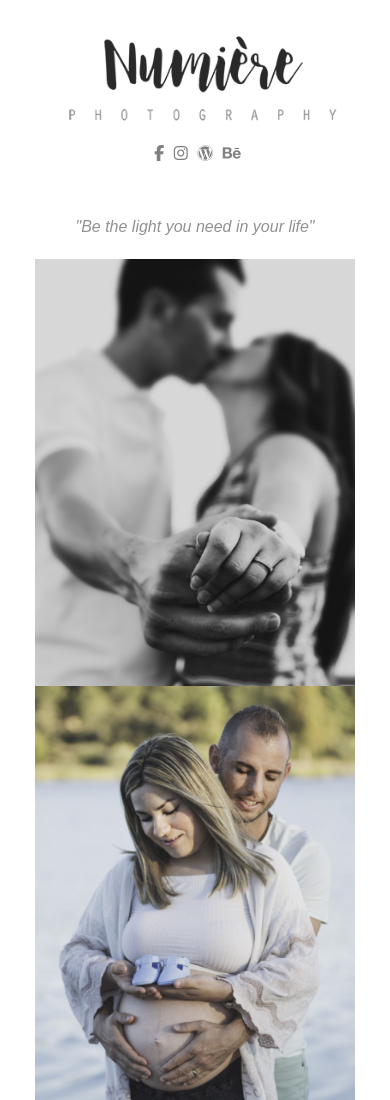
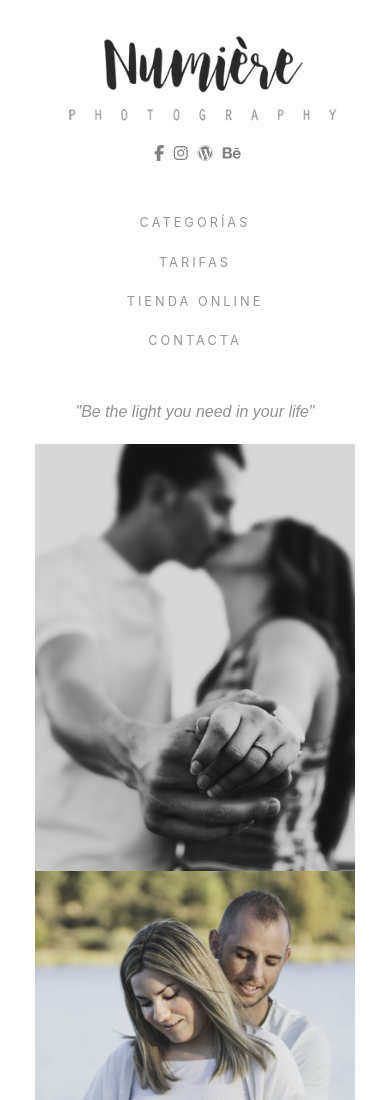
Before and after one commit to priverop/numiere, a plain HTML site: page index.html in a window 390 px wide. Shown: the top 1100 px of the page. Drawn offline with nearby package versions, Linux system fonts and the light colour scheme.

Commit message:
Menu, categories and new font Orator

```diff
--- a/css/main.css
+++ b/css/main.css
@@ -1,3 +1,7 @@
+@font-face{
+  font-family: orator;
+  src: url(fonts/oratorStd.otf);
+}
 
 
 /* ==========================================================================
@@ -25,6 +29,37 @@
 }
 .sidebar .redes a:hover{
   color: #7D0A0A;
+}
+
+/* Menu */
+.sidebar .categorias, .sidebar .menu, .sidebar .categorias .dropdown-menu{
+  text-transform: uppercase;
+  color: rgb(150, 150, 150);
+  letter-spacing: 3px;
+  font-size: .8em;
+}
+.sidebar .categorias .dropdown-toggle{
+  cursor: pointer;
+  padding: 5px;
+}
+.sidebar .categorias .dropdown-toggle:hover{
+  text-decoration: underline;
+}
+.sidebar .categorias .dropdown-toggle::after{
+  content: "";
+  display: none;
+}
+.sidebar .categorias .dropdown-menu{
+  border: 0px;
+  left: -10px !important;
+}
+.sidebar .menu{
+  margin-top: 20px;
+}
+.sidebar .menu a{
+  display: block;
+  color: inherit;
+  margin-bottom: 20px;
 }
 
 /* Descripción */
--- a/index.html
+++ b/index.html
@@ -11,7 +11,7 @@
   <meta name="viewport" content="width=device-width, initial-scale=1">
   <link rel="apple-touch-icon" href="apple-touch-icon.png">
 
-  <link href="https://maxcdn.bootstrapcdn.com/bootstrap/4.0.0/css/bootstrap.min.css" rel="stylesheet" integrity="sha384-Gn5384xqQ1aoWXA+058RXPxPg6fy4IWvTNh0E263XmFcJlSAwiGgFAW/dAiS6JXm" crossorigin="anonymous">
+  <link rel="stylesheet" href="https://stackpath.bootstrapcdn.com/bootstrap/4.1.2/css/bootstrap.min.css" integrity="sha384-Smlep5jCw/wG7hdkwQ/Z5nLIefveQRIY9nfy6xoR1uRYBtpZgI6339F5dgvm/e9B" crossorigin="anonymous">
   <script src="https://use.fontawesome.com/3ff7e3c7b5.js"></script>
   <link rel="stylesheet" href="css/main.css">
 
@@ -27,14 +27,32 @@
   <div class="row no-gutters">
     <nav class="col-xs-12 col-md-3 text-center sidebar">
         <div class="logo"><img src="img/logo.png" alt="Numière logo"></div>
-        <!-- <ul class="menu">
-          <li></li>
-        </ul> -->
+
         <div class="redes">
           <a target="_blank" href="https://www.facebook.com/numierefotografia/"><i class="fa fa-facebook" aria-hidden="true"></i></a>
           <a target="_blank" href="https://www.instagram.com/numiere.photo/"><i class="fa fa-instagram" aria-hidden="true"></i></a>
           <a target="_blank" href="https://numierephoto.wordpress.com/"><i class="fa fa-wordpress" aria-hidden="true"></i></a>
           <a target="_blank" href="https://www.behance.net/nuriajaran88f0"><i class="fa fa-behance" aria-hidden="true"></i></a>
+        </div>
+
+        <div class="categorias mt-5">
+          <a class="dropdown-toggle" id="dropdownMenuButton" data-toggle="dropdown" aria-haspopup="true" aria-expanded="false">
+            Categorías
+          </a>
+          <div class="dropdown-menu" aria-labelledby="dropdownMenuButton">
+            <a class="dropdown-item" href="#">Bodas</a>
+            <a class="dropdown-item" href="#">Bautizos</a>
+            <a class="dropdown-item" href="#">Comuniones</a>
+            <a class="dropdown-item" href="#">Parejas</a>
+            <a class="dropdown-item" href="#">Eventos</a>
+            <a class="dropdown-item" href="#">Autor</a>
+          </div>
+        </div>
+
+        <div class="menu">
+          <a href="">Tarifas</a>
+          <a href="">Tienda Online</a>
+          <a href="">Contacta</a>
         </div>
 
         <div class="description">
@@ -133,12 +151,9 @@
   </div>
 </div>
 
-  <script
-  src="https://code.jquery.com/jquery-3.3.1.min.js"
-  integrity="sha256-FgpCb/KJQlLNfOu91ta32o/NMZxltwRo8QtmkMRdAu8="
-  crossorigin="anonymous"></script>
-
-  <script src="https://maxcdn.bootstrapcdn.com/bootstrap/4.0.0/js/bootstrap.min.js" integrity="sha384-JZR6Spejh4U02d8jOt6vLEHfe/JQGiRRSQQxSfFWpi1MquVdAyjUar5+76PVCmYl" crossorigin="anonymous"></script>
+  <script src="https://code.jquery.com/jquery-3.3.1.slim.min.js" integrity="sha384-q8i/X+965DzO0rT7abK41JStQIAqVgRVzpbzo5smXKp4YfRvH+8abtTE1Pi6jizo" crossorigin="anonymous"></script>
+  <script src="https://cdnjs.cloudflare.com/ajax/libs/popper.js/1.14.3/umd/popper.min.js" integrity="sha384-ZMP7rVo3mIykV+2+9J3UJ46jBk0WLaUAdn689aCwoqbBJiSnjAK/l8WvCWPIPm49" crossorigin="anonymous"></script>
+  <script src="https://stackpath.bootstrapcdn.com/bootstrap/4.1.2/js/bootstrap.min.js" integrity="sha384-o+RDsa0aLu++PJvFqy8fFScvbHFLtbvScb8AjopnFD+iEQ7wo/CG0xlczd+2O/em" crossorigin="anonymous"></script>
   <script src="https://unpkg.com/imagesloaded@4/imagesloaded.pkgd.min.js"></script>
   <script src="https://unpkg.com/masonry-layout@4/dist/masonry.pkgd.min.js"></script>
   <script src="js/main.js"></script>
```
Also changed, not shown: fonts/OratorStd.otf (added).
